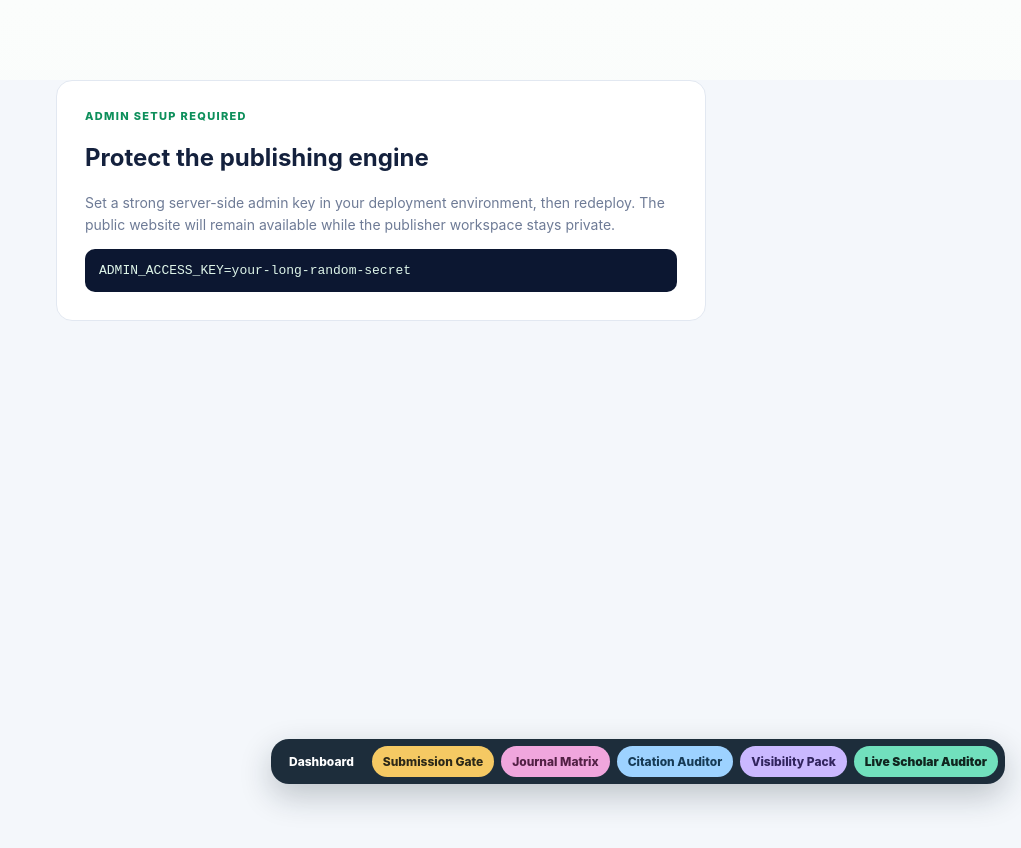
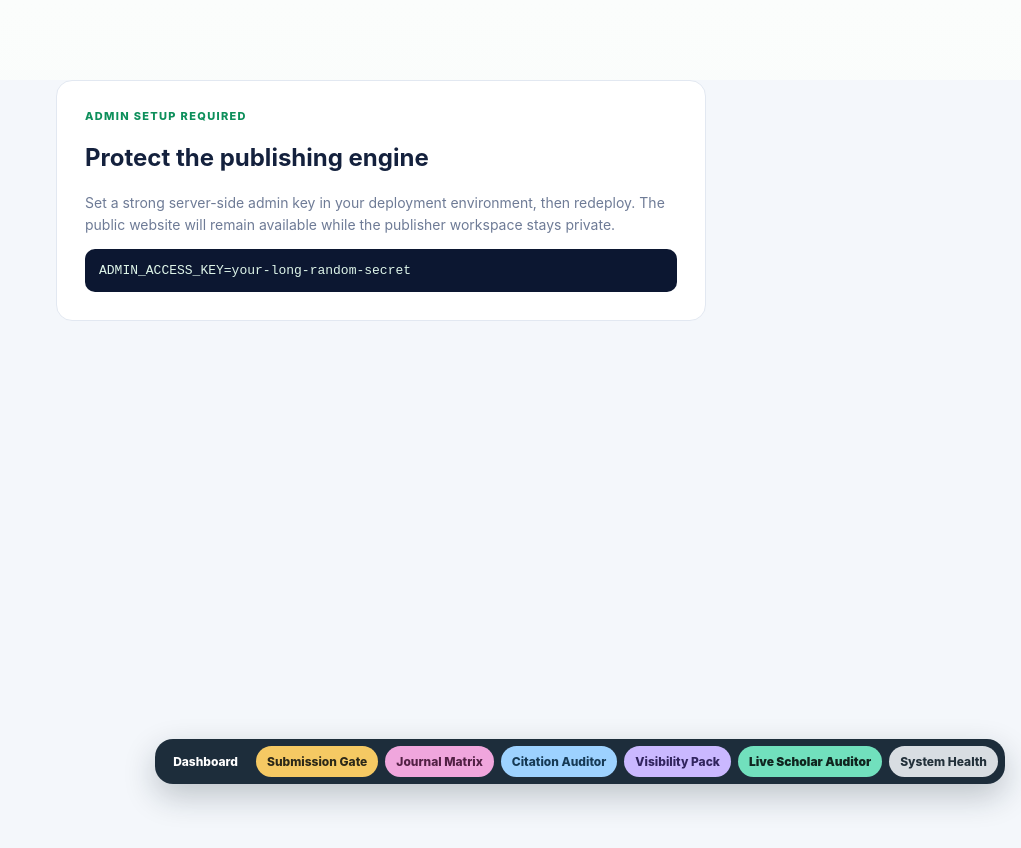
Before and after one commit to mabrig1/publish, a Next.js app: page /admin in a window 1280 px wide. Shown: the top 848 px of the page, without its empty margins (259-1280 px from the left). Built offline with nearby package versions, Linux system fonts and the light colour scheme.

Commit message:
Add system health to publisher quick tools

```diff
--- a/app/admin/layout.tsx
+++ b/app/admin/layout.tsx
@@ -38,6 +38,7 @@ export default function AdminLayout({ children }: { children: ReactNode }) {
         <a href="/admin/citation-auditor" style={{ ...linkStyle, background: "#9dd2ff", color: "#163a55" }}>Citation Auditor</a>
         <a href="/admin/visibility-pack" style={{ ...linkStyle, background: "#cab8ff", color: "#31245e" }}>Visibility Pack</a>
         <a href="/admin/scholar-auditor" style={{ ...linkStyle, background: "#71e0bd", color: "#10251f", fontWeight: 900 }}>Live Scholar Auditor</a>
+        <a href="/admin/system-health" style={{ ...linkStyle, background: "#d8dde2", color: "#22303a" }}>System Health</a>
       </nav>
     </>
   );
```
